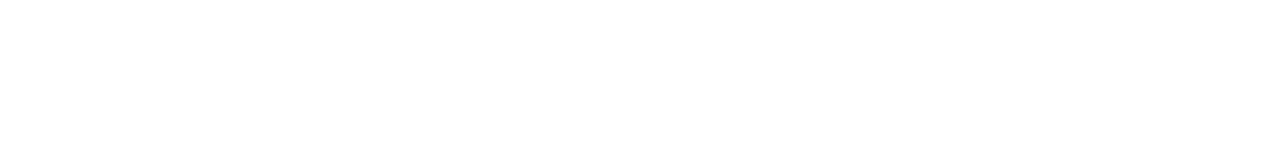
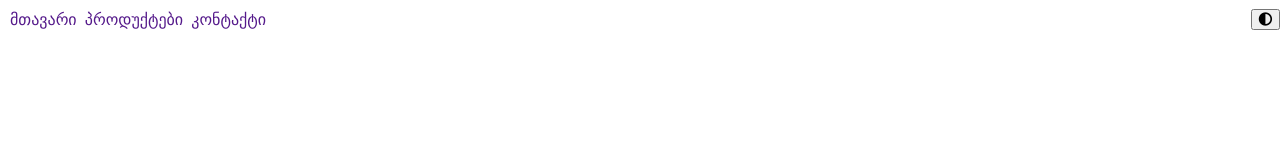
Before and after one commit to saba2899/teleshop, a plain HTML site: page index.html in a window 1280 px wide. Drawn offline with Linux system fonts and the light colour scheme.

Commit message:
working header

```diff
--- a/index.html
+++ b/index.html
@@ -1,11 +1,27 @@
 <!DOCTYPE html>
 <html lang="en">
+
 <head>
     <meta charset="UTF-8">
     <meta name="viewport" content="width=device-width, initial-scale=1.0">
     <title>TeleShop</title>
+    <link rel="stylesheet" href="./style/style.css">
+    <link rel="stylesheet" href="https://cdnjs.cloudflare.com/ajax/libs/font-awesome/6.7.2/css/all.min.css">
 </head>
+
 <body>
+    <header>
+        <div class="navMenu-container">
+            <div class="navMenu">
+                <a href="">მთავარი</a>
+                <a href="">პროდუქტები</a>
+                <a href="">კონტაქტი</a>
+            </div>
+            <div class="theme-container">
+                <button><i class="fa-solid fa-circle-half-stroke"></i></button>
+            </div>
+        </div>
+    </header>
+</body>
 
-</body>
 </html>
--- /dev/null
+++ b/style/style.css
@@ -0,0 +1,23 @@
+body {
+    margin: 0;
+    padding: 0;
+    box-sizing: border-box;
+}
+
+.navMenu-container {
+    display: flex;
+    justify-content: space-between;
+    align-items: center;
+    width: 100%;
+}
+
+.navMenu {
+    display: flex;
+    width: 20%;
+    padding: 10px;
+    justify-content: space-between;
+}
+
+a {
+    text-decoration: none;
+}
```
